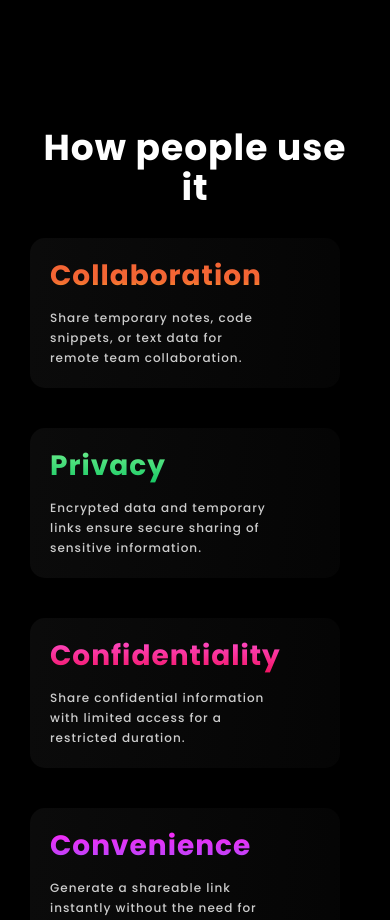
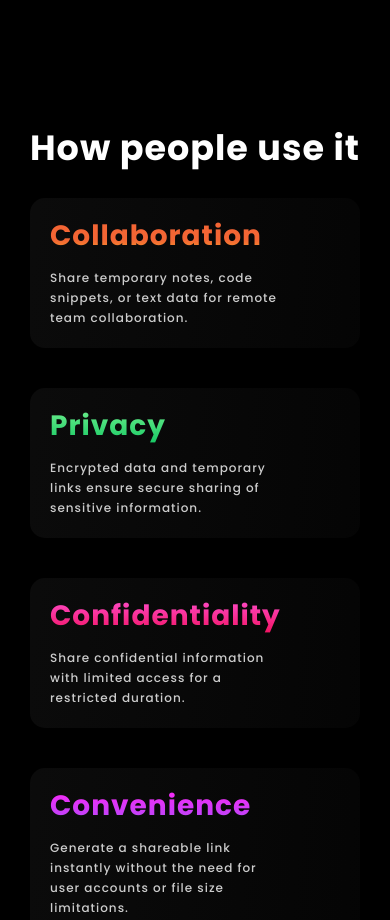
Before and after one commit to sandeshmurdia/TempVaultFE, a React (Create React App) app: page / in a window 390 px wide. Shown: the part 1180-2100 px from the top of the page. Built offline with nearby package versions, Linux system fonts and the light colour scheme.

Commit message:
css changes

```diff
--- a/src/components/Mainpage.css
+++ b/src/components/Mainpage.css
@@ -403,7 +403,6 @@ a {
 
 @media (max-width: 450px) {
   .card {
-    width: 270px !important;
     padding: 20px !important;
   }
   .main-tempvault {
@@ -497,7 +496,7 @@ a {
     color: #ffffff;
   }
   .feature-heading {
-    font-size: 36px;
+    font-size: 35px;
     line-height: 40px;
     margin-bottom: 30px;
   }
```
